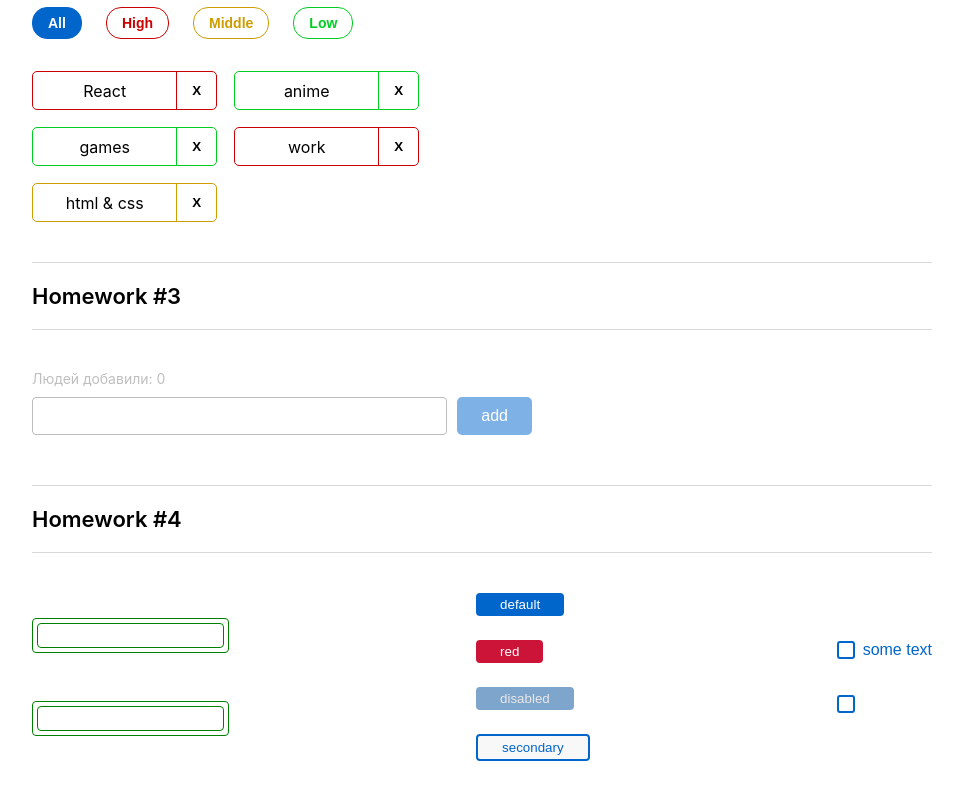
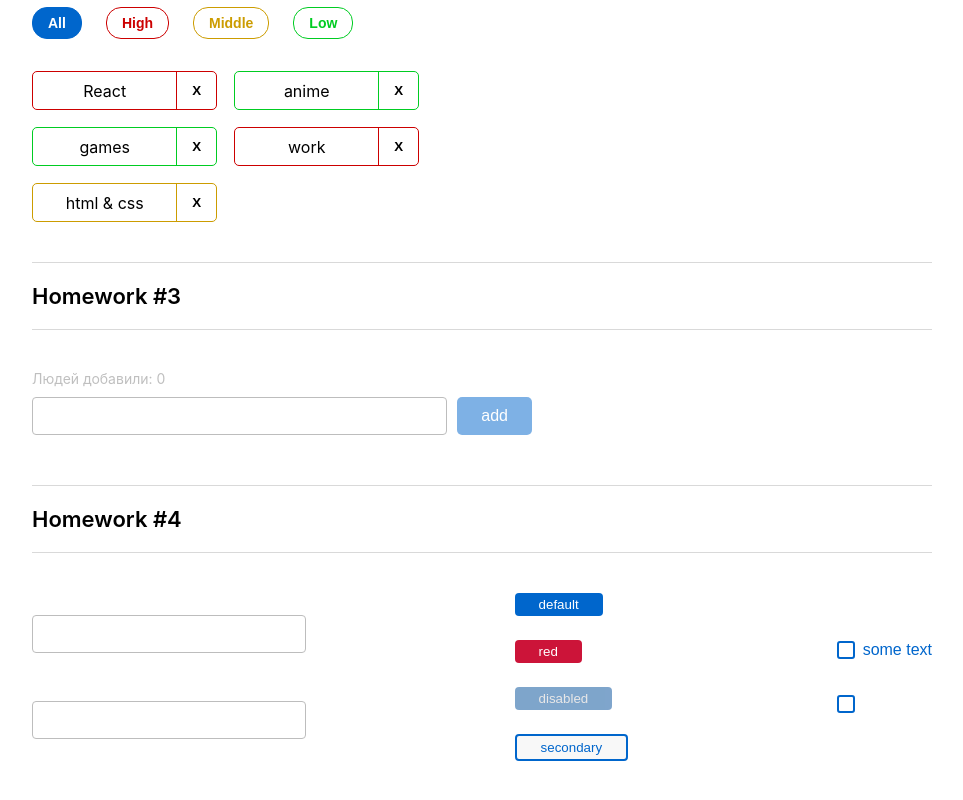
Before and after one commit to kozyrovladimir/hws2-ignat, a React (Create React App) app: page /#/ in a window 1280 px wide. Shown: the part 540-1340 px from the top of the page, without its empty margins (158-1121 px from the left). Built offline with nearby package versions, Linux system fonts and the light colour scheme.

Commit message:
HW4: fix styles

```diff
--- a/src/s2-homeworks/hw04/common/c1-SuperInputText/SuperInputText.module.css
+++ b/src/s2-homeworks/hw04/common/c1-SuperInputText/SuperInputText.module.css
@@ -1,26 +1,46 @@
 .input:focus {
+    border-color: var(--primary);
 }
 
 .input {
-    border: 1px solid green;
-    padding: 4px;
-    border-radius: 4px;
+    outline: none;
+    display: block;
+    width: 100%;
+    height: calc(2.25rem + 2px);
+    padding: 0.375rem 0.75rem;
+    font-family: inherit;
+    font-size: 1rem;
+    font-weight: 400;
+    line-height: 1.5;
+    color: #212529;
+    background-color: #fff;
+    background-clip: padding-box;
+    border: 1px solid #bdbdbd;
+    border-radius: 0.25rem;
+    transition: border-color 0.15s ease-in-out, box-shadow 0.15s ease-in-out;
 }
 
 .inputWrapper {
-    border: 1px solid green;
-    padding: 4px;
-    border-radius: 4px;
+    display: flex;
+    flex: 1;
+    flex-direction: column;
+    position: relative;
 }
 
 .superInput {
 }
 
 .errorInput {
+    border-color: var(--danger);
 }
 
 .errorInput:focus {
+    border-color: var(--danger-hover);
 }
 
 .error {
+    color: var(--danger);
+    font-size: 14px;
+    position: absolute;
+    top: -20px;
 }
```
